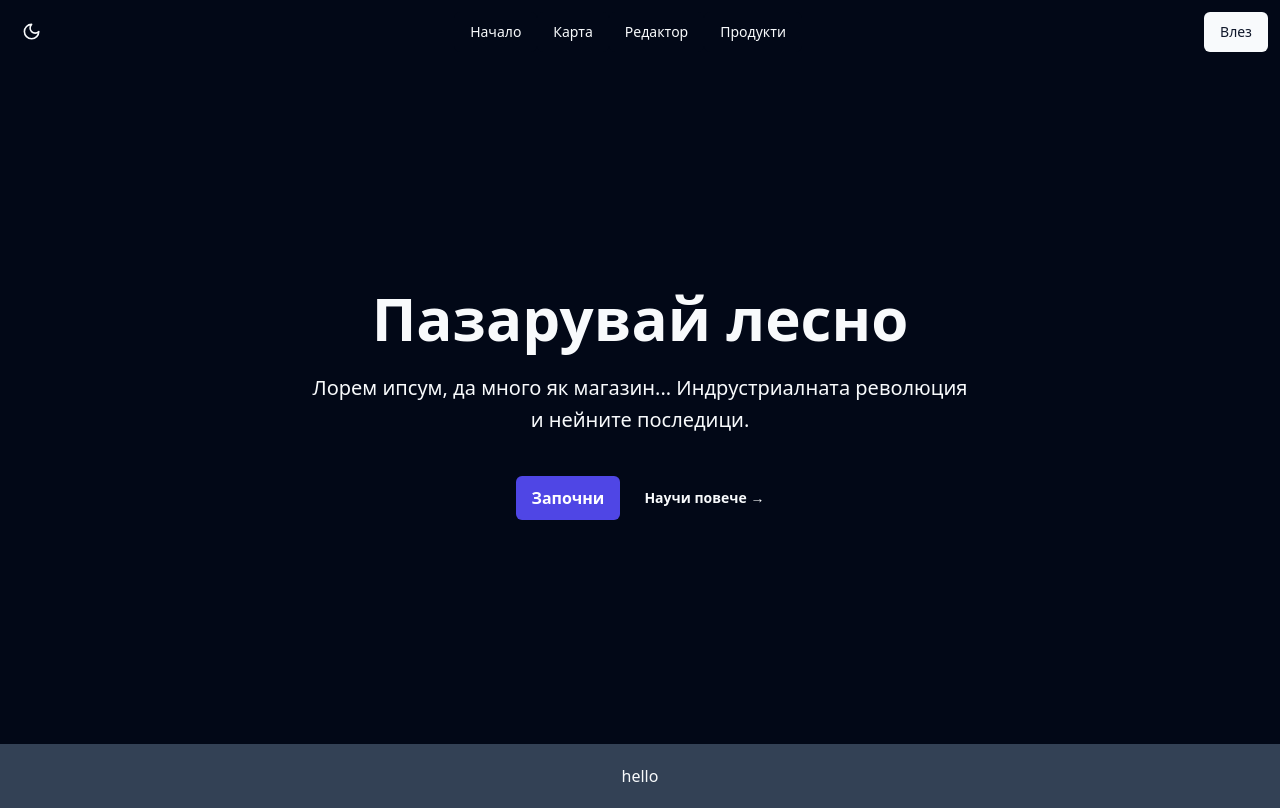
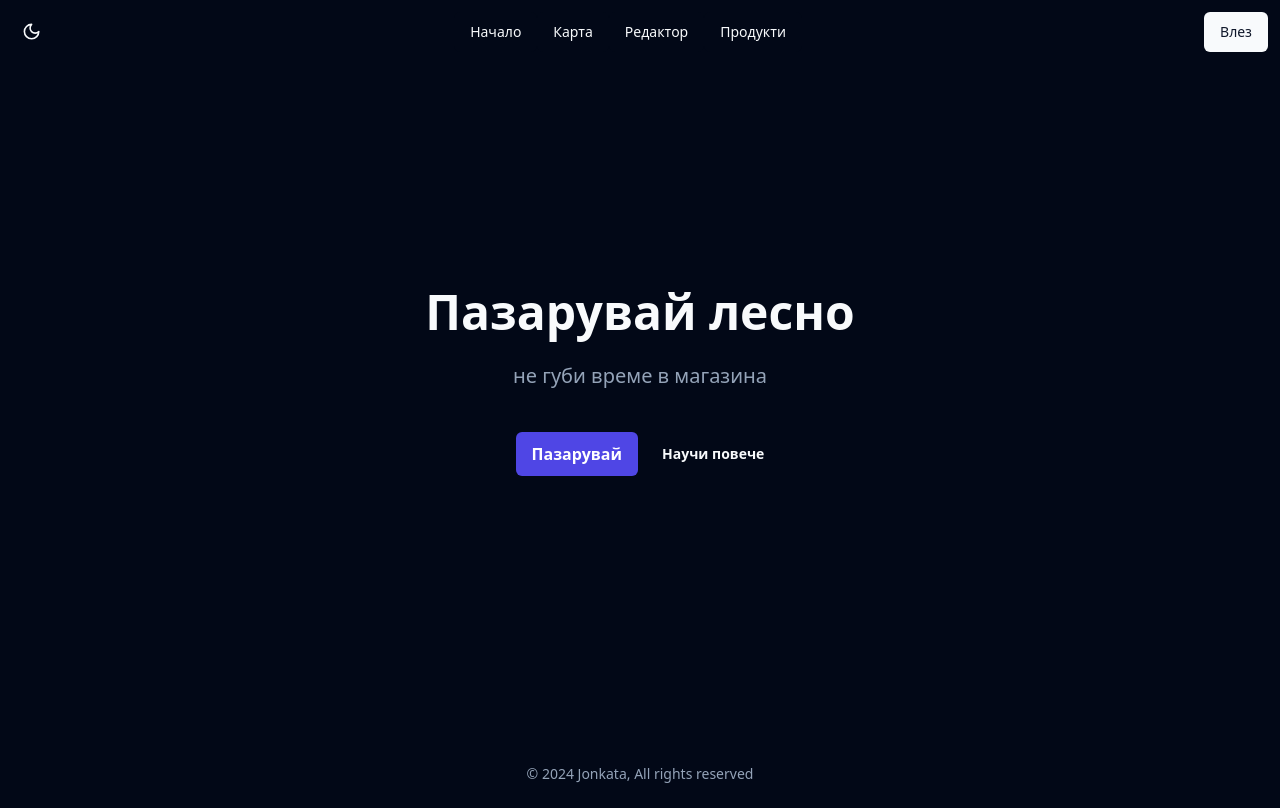
Before and after one commit to endermn/Schwarz, a React (Vite) app in the folder frontend/: page / in a window 1280 px wide. Built offline with nearby package versions, Linux system fonts and the light colour scheme.

Commit message:
Add simple footer

```diff
--- a/frontend/src/components/Footer.tsx
+++ b/frontend/src/components/Footer.tsx
@@ -1,7 +1,14 @@
+import { Separator } from "@/components/ui/separator";
+import { GithubIcon } from "lucide-react";
+
 export function Footer() {
 	return (
-		<div className="w-full flex justify-center items-center p-5 bg-slate-700">
-			<h1>hello</h1>
-		</div>
+		<footer className="w-full py-4 m-0 flex flex-col items-center justify-between">
+			<div className="flex justify-between">
+				<p className="text-sm text-muted-foreground">
+					© 2024 Jonkata, All rights reserved
+				</p>
+			</div>
+		</footer>
 	);
 }
--- a/frontend/src/components/ProductView.tsx
+++ b/frontend/src/components/ProductView.tsx
@@ -1,6 +1,6 @@
 export function ProductView({ children }: { children: React.ReactNode }) {
 	return (
-		<div className="m-4 gap-8 justify-items-center grid grid-cols-1 sm:grid-cols-2 md:grid-cols-4">
+		<div className="m-4 gap-4 justify-items-center grid m:grid-cols-1 sm:grid-cols-2 md:grid-cols-3 lg:grid-cols-4">
 			{children}
 		</div>
 	);
--- a/frontend/src/pages/Home.tsx
+++ b/frontend/src/pages/Home.tsx
@@ -3,20 +3,19 @@ export function Home() {
 		<div>
 			<div className="py-32 sm:py-48 md:py-56 max-w-2xl mx-auto">
 				<div className="text-center">
-					<h1 className="font-extrabold sm:text-6xl">Пазарувай лесно</h1>
-					<p className="leading-8 text-xl mt-6 text-current/50">
-						Лорем ипсум, да много як магазин... Индрустриалната революция и
-						нейните последици.
+					<h1 className="text-5xl font-extrabold">Пазарувай лесно</h1>
+					<p className="leading-8 text-xl mt-6 text-muted-foreground text-current/50">
+						не губи време в магазина
 					</p>
 					<div className="mt-10 gap-x-6 flex items-center justify-center">
 						<a
 							href="/signup"
 							className="font-semibold leading-5 py-3 px-4 bg-indigo-600 text-white rounded-md"
 						>
-							Започни
+							Пазарувай
 						</a>
 						<a href="#" className="leading-6 font-semibold text-sm">
-							Научи повече <span aria-hidden="true">→</span>
+							Научи повече
 						</a>
 					</div>
 				</div>
--- a/frontend/src/pages/Products.tsx
+++ b/frontend/src/pages/Products.tsx
@@ -40,7 +40,7 @@ export function Products() {
 			p.name
 				.toLocaleLowerCase()
 				.split(" ")
-				.some((word) => word.startsWith(search))
+				.some((word) => word.startsWith(search)),
 	);
 
 	return (
```
